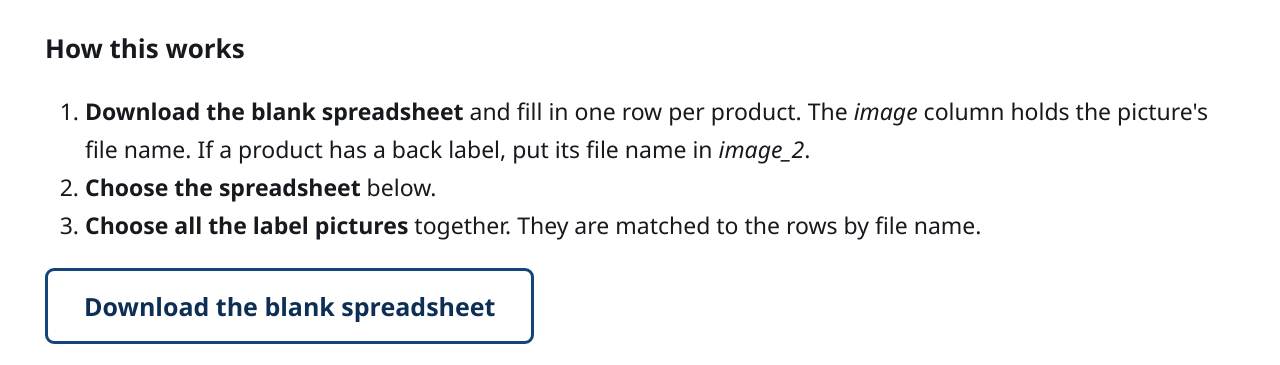
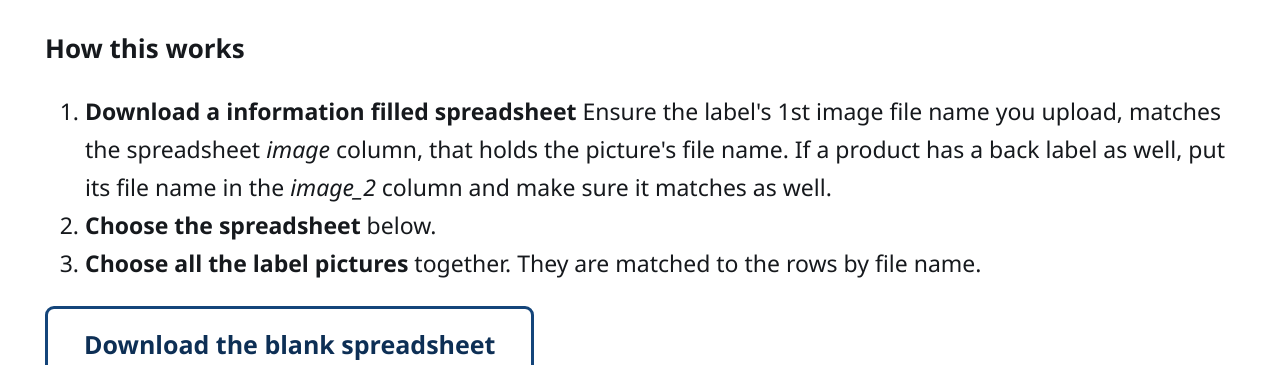
Before and after one commit to nachshon90/alcholprogramchecker, a plain HTML site: page web/bulk.html in a window 1280 px wide. Shown: the part 435-800 px from the top of the page. Drawn offline with Linux system fonts and the light colour scheme.

Commit message:
Update bulk.html

```diff
--- a/web/bulk.html
+++ b/web/bulk.html
@@ -32,9 +32,9 @@
 
   <h3>How this works</h3>
   <ol>
-    <li><strong>Download the blank spreadsheet</strong> and fill in one row per
-        product. The <em>image</em> column holds the picture's file name. If a
-        product has a back label, put its file name in <em>image_2</em>.</li>
+    <li><strong>Download a information filled spreadsheet</strong> Ensure the label's 1st image file name you upload, matches the spreadsheet <em>image</em> column, that holds the picture's file name. If a
+      product has a back label as well, put its file name in the
+      <em>image_2</em> column and make sure it matches as well.</li>
     <li><strong>Choose the spreadsheet</strong> below.</li>
     <li><strong>Choose all the label pictures</strong> together. They are
         matched to the rows by file name.</li>
```
